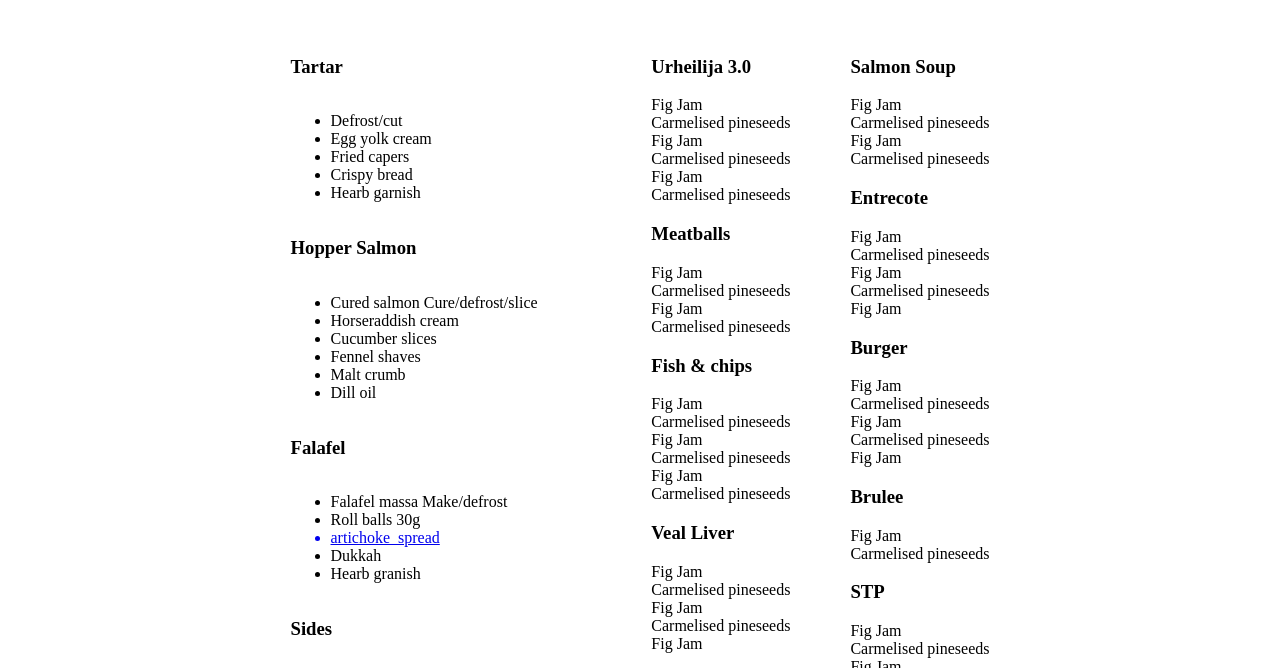
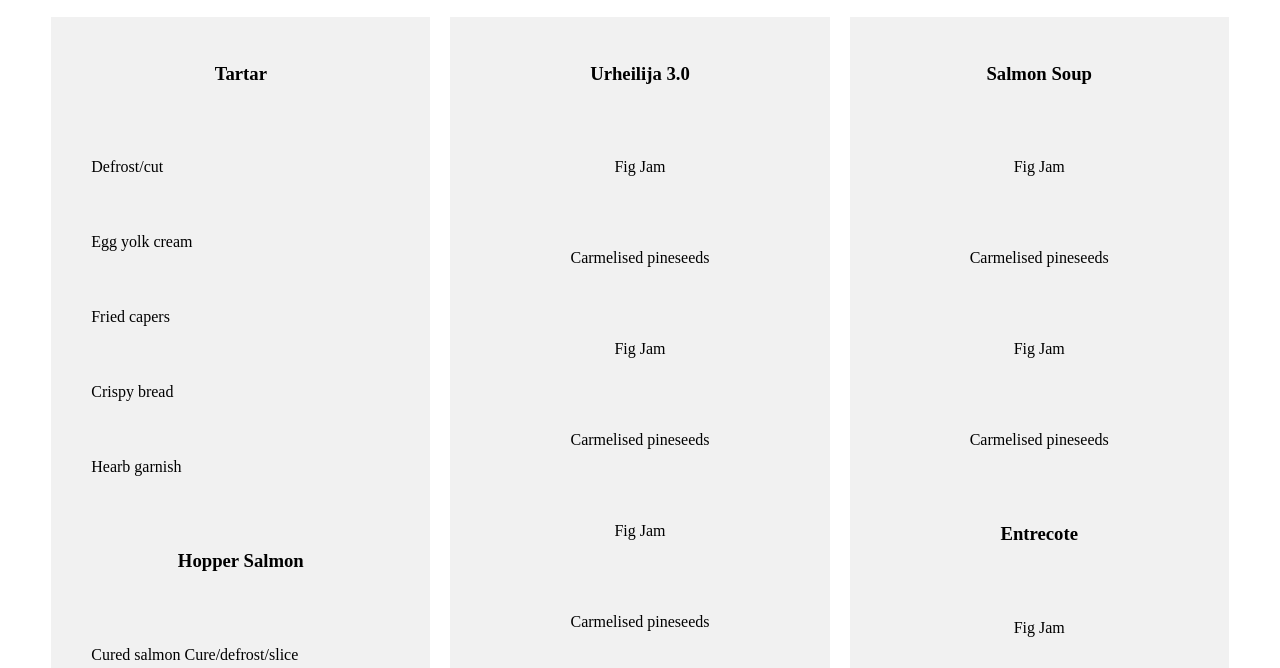
Before and after one commit to Gearoid76/test-list, a website: page index.html in a window 1280 px wide. Shown: the part 90-758 px from the top of the page. Drawn offline with Linux system fonts and the light colour scheme.

Commit message:
creating a reactive box

```diff
--- a/index.html
+++ b/index.html
@@ -5,7 +5,7 @@
     <meta http-equiv="X-UA-Compatible" content="IE=edge">
     <meta name="viewport" content="width=device-width, initial-scale=1.0">
     <title>Viisipennia</title>
-    <link rel="stylesheet" type="text/css" href="/style.css" media="screen" />
+    <link rel="stylesheet" type="text/css" href="./style.css" media="screen" />
 </head>
 <body>
     <h1> Prep page </h1>
--- a/style.css
+++ b/style.css
@@ -1,29 +1,49 @@
 .flex-container {
     display: flex;
+    flex-direction: row;
     justify-content: center;
 }
+/* Responsive layout - makes a one column-layout instead of three-column layout */
+@media (max-width: 800px) {
+  .flex-container {
+    flex-direction: column;
+  }
+  .flex-container > .column1 {
+    background-color: #f1f1f1;
+    width: 90%;
+    margin: 10px;
+    text-align: center;
+  }
+}
+
 
   .flex-container > .column1 {
-    display: flex;
-    margin:10px;
-    padding: 20px;
-    flex-direction: column;
-
+    background-color: #f1f1f1;
+    width: 30%;
+    margin: 10px;
+    text-align: center;
+    line-height: 75px;
+    font-size: 16px;
   }
 
   .flex-container > .column2 {
-    display: flex;
-    margin:10px;
-    padding: 20px;
-    flex-direction: column;
+    background-color: #f1f1f1;
+    width: 30%;
+    margin: 10px;
+    text-align: center;
+    line-height: 75px;
+    font-size: 16px;
 
   }
 
   .flex-container > .column3 {
-    display: flex;
-    margin:10px;
-    padding: 20px;
-    flex-direction: column;
+    background-color: #f1f1f1;
+    width: 30%;
+    margin: 10px;
+    text-align: center;
+    line-height: 75px;
+    font-size: 16px;
+
 
   }
   h1 {
@@ -32,7 +52,7 @@
     margin:10px;
     padding: 20px;
   }
-  p {
+  li {
     display:flex;
     justify-content: middle;
     margin: 0;
@@ -47,7 +67,7 @@
       background-color: aqua;
 
     }
-
+/* for the recipes pages */
     .flex-container > .recipe-amounts {
       display: flex;
       margin:10px;
@@ -67,12 +87,12 @@
       background-color: aqua;
 
     }
-
     .recipe-method {
       display: flex;
       margin: 10px;
       flex-direction: column;
       background-color: aqua;
       padding: 20px;
+    }
 
-    }
+/* end of the recipes pages */
```
